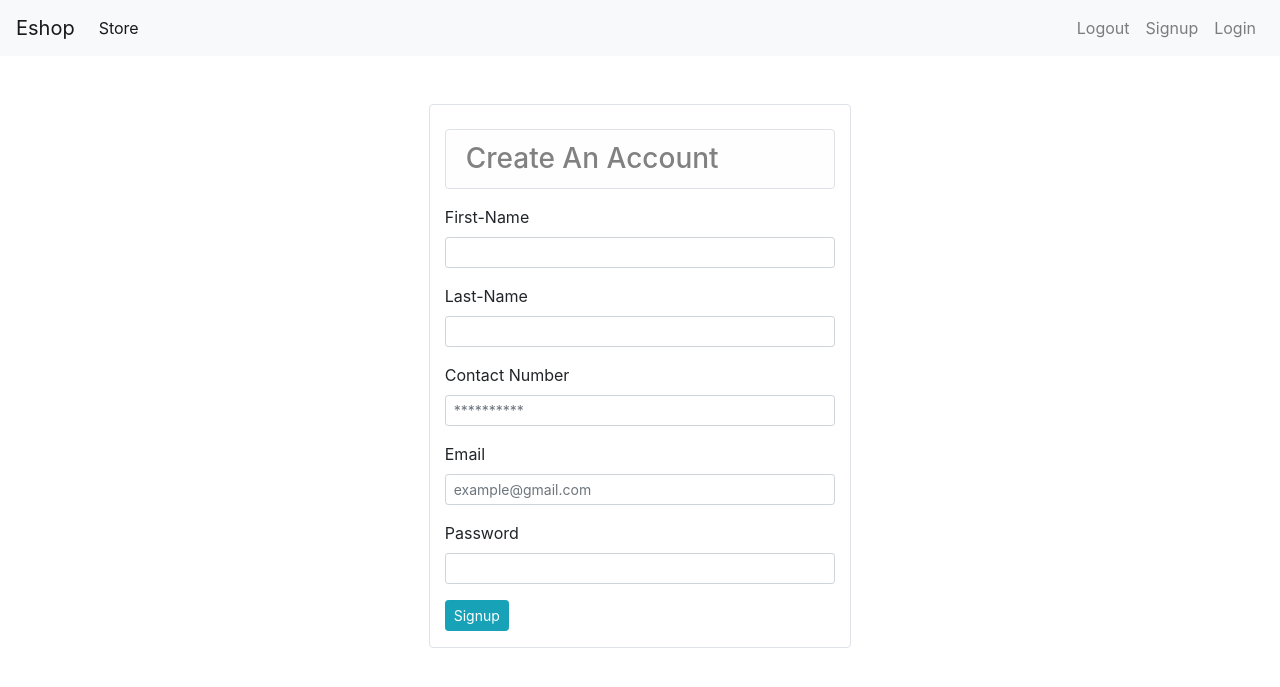
After one commit to SUMITSAXENA98/djangoshiop, a Django app: page /signup/ in a window 1280 px wide. The commit adds this page. Shown: the top 687 px of the page. Run offline with Django 3.2, Linux system fonts and the light colour scheme.

Commit message:
commiting updates

```diff
--- a/Eshop/urls.py
+++ b/Eshop/urls.py
@@ -15,11 +15,14 @@ Including another URLconf
 """
 from django.contrib import admin
 from django.urls import path
-from EshopApp import views
+#from EshopApp import views
+from EshopApp.views import view,login,signup
 from django.conf.urls.static import static
 from . import settings
 
 urlpatterns = [
     path('admin/', admin.site.urls),
-    path('', views.index )
+    path('', view.Index.as_view(), name='homepage'),
+    path('signup/', signup.Signup.as_view()),
+    path('login/', login.Login.as_view())
 ] + static(settings.MEDIA_URL, document_root=settings.MEDIA_ROOT)
--- /dev/null
+++ b/EshopApp/views/signup.py
@@ -0,0 +1,77 @@
+from django.shortcuts import render,redirect
+from django.contrib.auth.hashers import make_password
+from EshopApp.models import customer
+from django.views import View
+
+# Create your views here.
+
+
+
+class Signup(View):
+    def get(self,request):
+        return render(request,'signup.html')
+    def post(self,request):
+        postdata=request.POST
+        first_name=postdata.get('firstname')
+        last_name=postdata.get('lastname')
+        contact=postdata.get('contactno')
+        email=postdata.get('email')
+        password=postdata.get('password')
+        #validation
+
+        value={
+            'first_name': first_name,
+            'last_name' : last_name,
+            'contact' : contact,
+            'email' : email,
+
+        }
+
+        error_mssg=None
+
+
+
+        custom=customer(firstName=first_name,
+                            lastName=last_name,
+                            contactNo=contact,
+                            email=email,
+                            password=password)
+
+        error_mssg = self.validate_customer(custom)
+
+
+
+
+
+        if not error_mssg:
+            print(first_name,last_name,contact,email,password)
+            custom.password=make_password(custom.password)
+            custom.save()
+            return redirect('homepage')
+
+        else:
+
+            return render(request,'signup.html',{'error':error_mssg,'values':value})
+
+
+
+    def validate_customer(self,custom):
+        error_mssg=None
+        if (not custom.firstName):
+            error_mssg="first name required!"
+        elif len(custom.firstName)<4:
+            error_mssg="first name much ne 4 character long"
+        elif (not custom.lastName):
+            error_mssg="first name required!"
+        elif len(custom.lastName)<4:
+            error_mssg="last name much ne 4 character long"
+        elif (not custom.contactNo):
+            error_mssg='phone is required'
+        elif len(custom.contactNo)<10:
+            error_mssg='invalid contact'
+        elif len(custom.email)<5:
+            error_mssg="email must be grater than 5 digit"
+        elif len(custom.password)<6:
+            error_mssg="password must be grater than 6 digit"
+
+        return error_mssg
--- a/templates/base.html
+++ b/templates/base.html
@@ -32,10 +32,10 @@
                   <a class="nav-link" href="#">Logout</a> <span class="sr-only">(current)</span></a>
                 </li>
                 <li class="nav-item ">
-                    <a class="nav-link" href="#">Signup</a> <span class="sr-only">(current)</span></a>
+                    <a class="nav-link" href="/signup">Signup</a> <span class="sr-only">(current)</span></a>
                 </li>
                 <li class="nav-item ">
-                    <a class="nav-link" href="#">Login</a> <span class="sr-only">(current)</span></a>
+                    <a class="nav-link" href="/login/">Login</a> <span class="sr-only">(current)</span></a>
                 </li>
 
 
--- /dev/null
+++ b/templates/signup.html
@@ -0,0 +1,75 @@
+{% extends 'base.html' %}
+
+
+{% block content %}
+<div class="container">
+    <div class="p-4 m-4">
+        <div class="col-lg-5 mx-auto border rounded pt-4">
+            <h3 class="alert alert-light border rounded">Create An Account </h3>
+            <form  method="POST">
+
+                {% csrf_token %}
+
+                  {% if error %}
+                 <div class="alert alert-danger" role="alert">
+                   {{error}}
+                 </div>
+                 {% endif %}
+                    <!--firstname-->
+
+                    <div class="form-group">
+                    <label for=''>First-Name</label>
+                    <input type="text" name="firstname" id="" value="{{values.first_name}}"
+                    class="form-control form-control-sm" placeholder="" >
+
+                  </div>
+                  <!--last name-->
+
+                  <div class="form-group">
+                    <label for=''>Last-Name</label>
+                    <input type="text" name="lastname" id="" value="{{values.last_name}}"
+                    class="form-control form-control-sm" placeholder="" >
+
+                  </div>
+
+                  <!--phone number-->
+
+                  <div class="form-group">
+                    <label for=''>Contact Number</label>
+                    <input type="" name="contactno" id="" value="{{values.contact}}" class="form-control form-control-sm" placeholder="**********" >
+
+                  </div>
+
+                <!--email-->
+                <div class="form-group">
+                  <label for=''>Email</label>
+                  <input type="email" name="email" id="" value="{{values.email}}" class="form-control form-control-sm" placeholder="example@gmail.com" >
+
+                </div>
+
+                 <!--password-->
+                 <div class="form-group">
+                    <label for=''>Password</label>
+                    <input type="password" name="password" id="" class="form-control form-control-sm" placeholder="" >
+
+                  </div>
+
+
+                  <!--submit-->
+                <div class="form-group ">
+                    <input class= "btn btn-sm  btn-info" type="submit" value="Signup">
+                </div>
+
+
+
+            </form>
+        </div>
+
+    </div>
+</div>
+
+
+
+
+
+{% endblock %}
```
Also changed, not shown: EshopApp/models.py (+8 -0 lines), EshopApp/templatestags/cart.py (added, +10 -0 lines), EshopApp/views.py (deleted, +0 -7 lines), EshopApp/views/login.py (added, +35 -0 lines), EshopApp/views/view.py (added, +43 -0 lines), templates/index.html (+13 -4 lines), templates/login.html (added, +46 -0 lines), EshopApp/migrations/0007_auto_20201219_2347.py (added), static/download.jpg (added), static/mobile.jpg (added), uploads/products/download.jpg (added), uploads/products/mobile.jpg (added).
